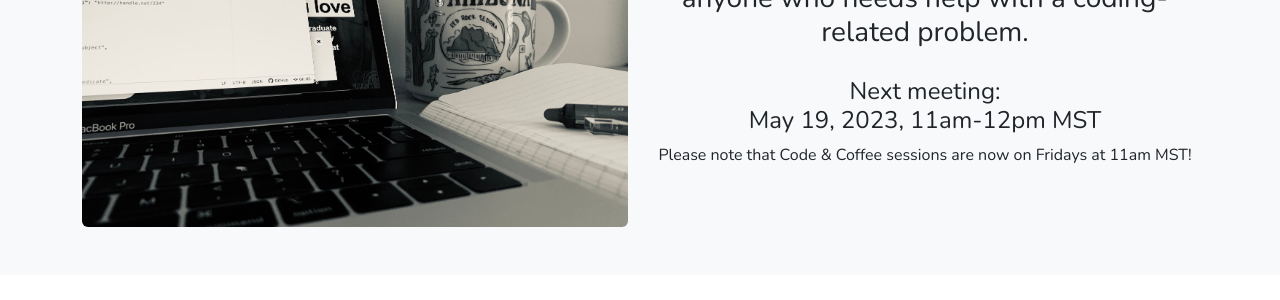
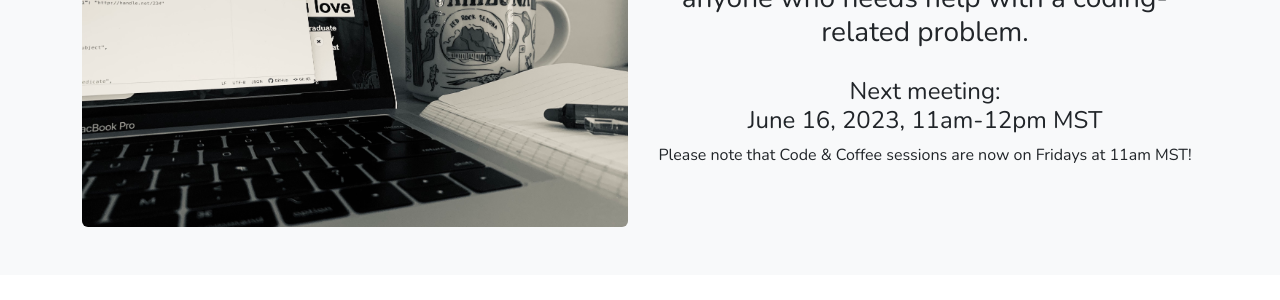
Before and after one commit to rse-asu/rse-asu.github.io, a Jekyll site: the page built from code-coffee.html, in a window 1280 px wide. Shown: the part 253-553 px from the top of the page. Built offline with Jekyll 4.4.1, drawn with Linux system fonts in a browser that asks for light colours; nearby versions of some CDN libraries.

Commit message:
June C&C meeting

```diff
--- a/code-coffee.html
+++ b/code-coffee.html
@@ -14,7 +14,7 @@ title: Code & Coffee
                 <h3>Monthly ASU Code and Coffee session for anyone who needs help with a coding-related problem.</h3>
                 <h4 style="padding-top: 20px">
                     Next meeting: <br>
-                    May 19, 2023, 11am-12pm MST
+                    June 16, 2023, 11am-12pm MST
                 </h4>
                 <p>
                     Please note that Code & Coffee sessions are now on Fridays at 11am MST!
```
